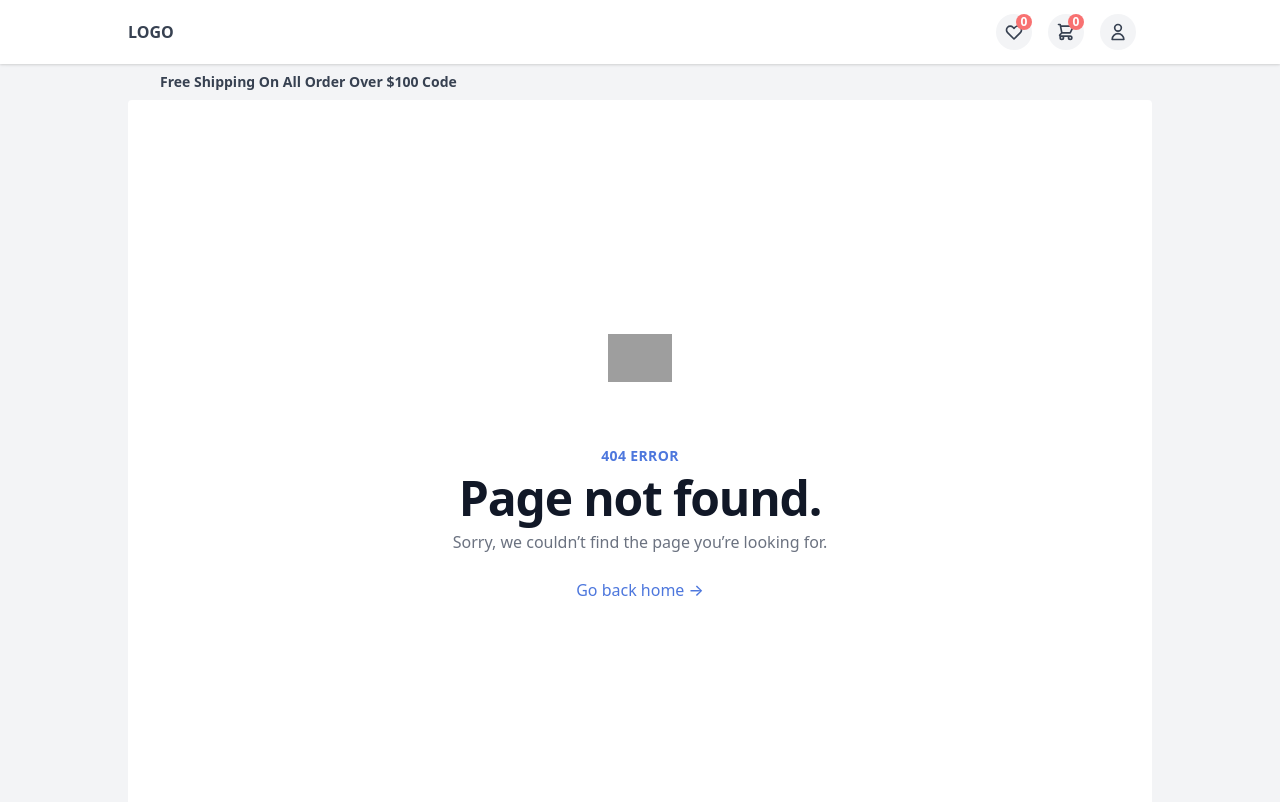
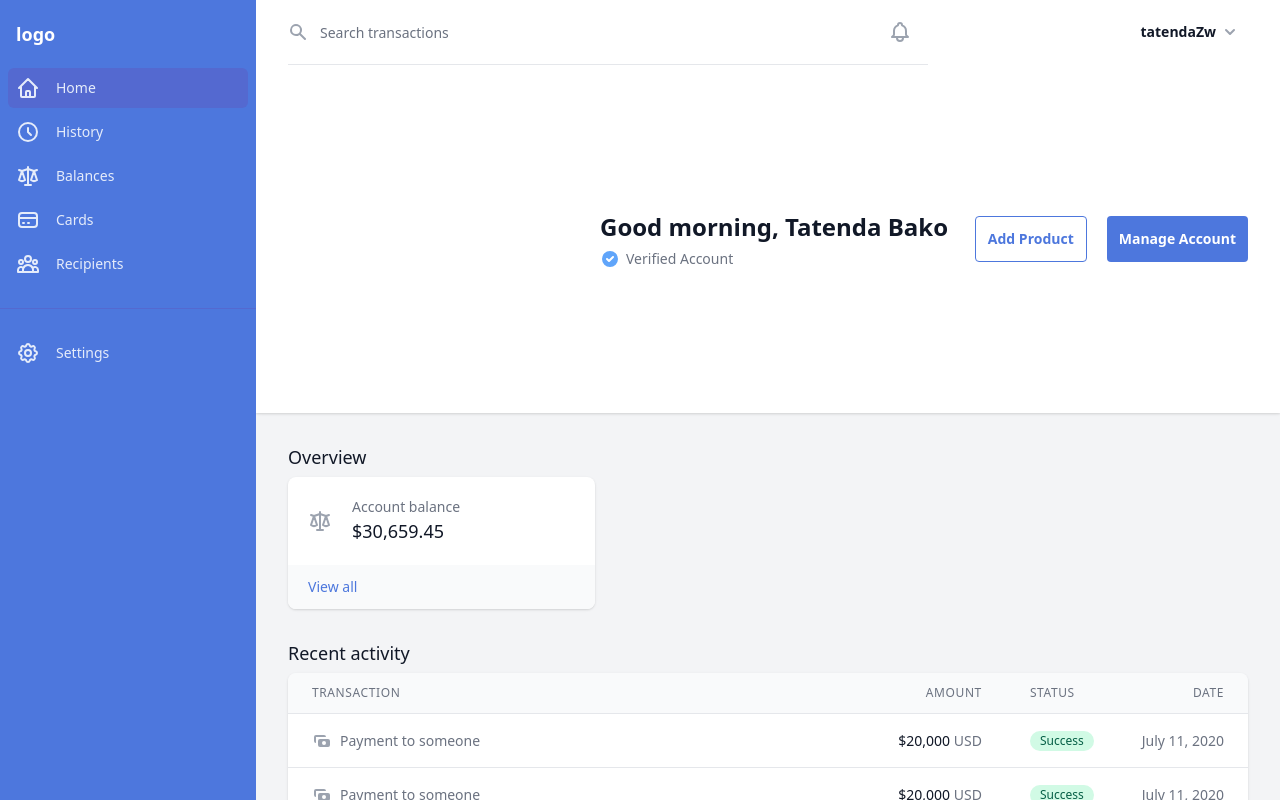
Before and after one commit to tatendabakozw/trolliey, a React (Create React App) app: page /dashboard in a window 1280 px wide. Shown: the top 802 px of the page. Built offline with nearby package versions, Linux system fonts and the light colour scheme; grey boxes are pictures that could not be loaded; the HTML template or start-up script is replaced by a standard one; what @tailwindcss/typography would draw is missing.

Commit message:
feat: add items to user dropdown

```diff
--- a/src/App.jsx
+++ b/src/App.jsx
@@ -11,8 +11,8 @@ function App() {
       <Switch>
         <Route path='/product/description/:id' component={ProductDescription} />
         <Route path='/contact' component={Contact} />
+        <Route path='/dashboard' component={Dashboard} />
         <Route exact path='/' component={Home} />
-        <Route exact path='/account' component={Dashboard} />
         <Route path='*' component={NotFound} />
       </Switch>
     </BrowserRouter>
--- a/src/components/dropdowns/UserDropdown.jsx
+++ b/src/components/dropdowns/UserDropdown.jsx
@@ -36,12 +36,17 @@ function UserDropdown({ user }) {
                 </MenuButton>
                 <MenuList>
                     <MenuItem>
-                        <UserAvatar size="sm" />
                         {
                             user ? (
-                                <Username name={'tatendaZw'} />
+                                <div onClick={()=> history.push('/dashboard')} className="flex">
+                                    <UserAvatar size="sm" />
+                                    <Username name={'tatendaZw'} />
+                                </div>
                             ) : (
-                                <Username name={'Guest User'} />
+                                <div className="flex">
+                                    <UserAvatar size="sm" />
+                                    <Username name={'Guest User'} />
+                                </div>
                             )
                         }
                     </MenuItem>
--- a/src/components/navigation/GeneralNavbar.jsx
+++ b/src/components/navigation/GeneralNavbar.jsx
@@ -32,7 +32,7 @@ function GeneralNavbar() {
 
             {/* //dropdown when suer icon has been presses */}
             <div className="md:flex hidden rounded-full cursor-pointer">
-                <UserDropdown/>
+                <UserDropdown user={true}/>
             </div>
 
             {/* //drawer when on moblie view */}
--- a/src/dashboard/Dashboard.jsx
+++ b/src/dashboard/Dashboard.jsx
@@ -11,7 +11,27 @@ const cards = [
 const transactions = [
     {
         id: 1,
-        name: 'Payment to Molly Sanders',
+        name: 'Payment to someone',
+        href: '/transactions',
+        amount: '$20,000',
+        currency: 'USD',
+        status: 'success',
+        date: 'July 11, 2020',
+        datetime: '2020-07-11',
+    },
+    {
+        id: 2,
+        name: 'Payment to someone',
+        href: '/transactions',
+        amount: '$20,000',
+        currency: 'USD',
+        status: 'success',
+        date: 'July 11, 2020',
+        datetime: '2020-07-11',
+    },
+    {
+        id: 3,
+        name: 'Payment to someone',
         href: '/transactions',
         amount: '$20,000',
         currency: 'USD',
@@ -51,7 +71,7 @@ export default function Dashboard() {
                                                 <UserAvatar size="lg" />
                                             </div>
                                             <h1 className="ml-3 text-2xl font-bold leading-7 text-gray-900 sm:leading-9 sm:truncate">
-                                                Good morning, Emilia Birch
+                                                Good morning, Tatenda Bako
                                             </h1>
                                         </div>
                                         <dl className="mt-6 flex flex-col sm:ml-3 sm:mt-1 sm:flex-row sm:flex-wrap">
```
